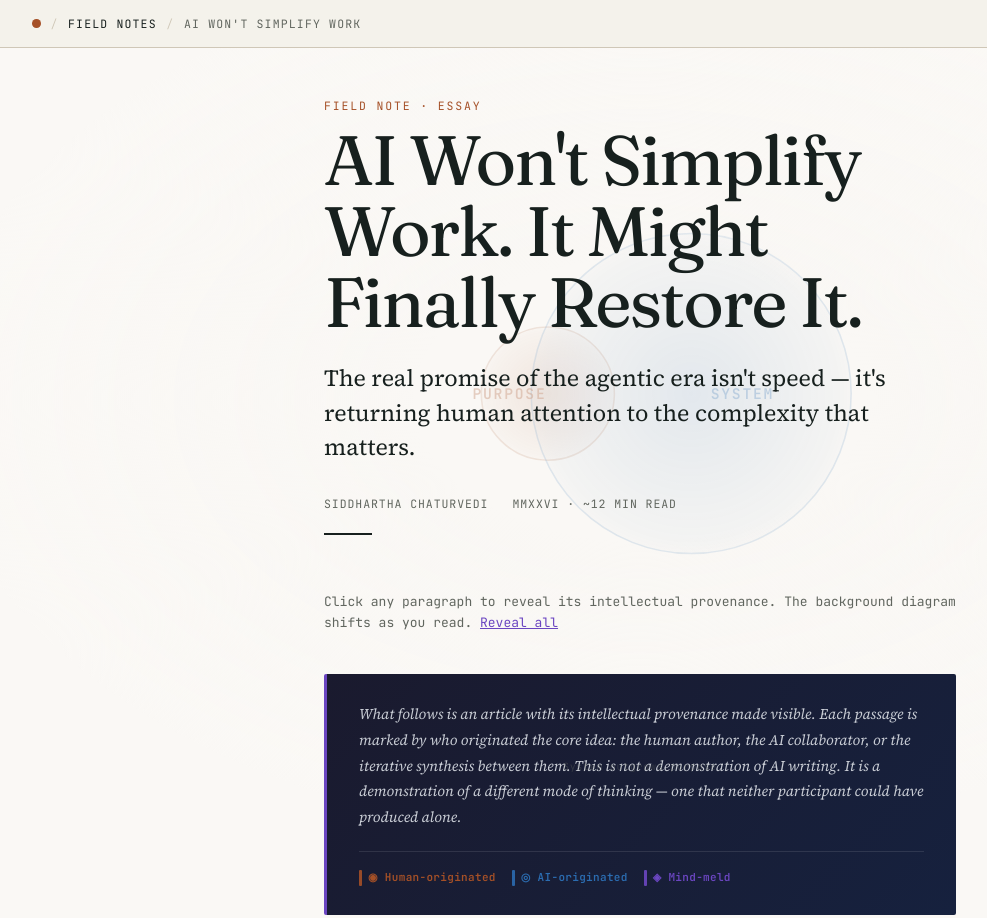
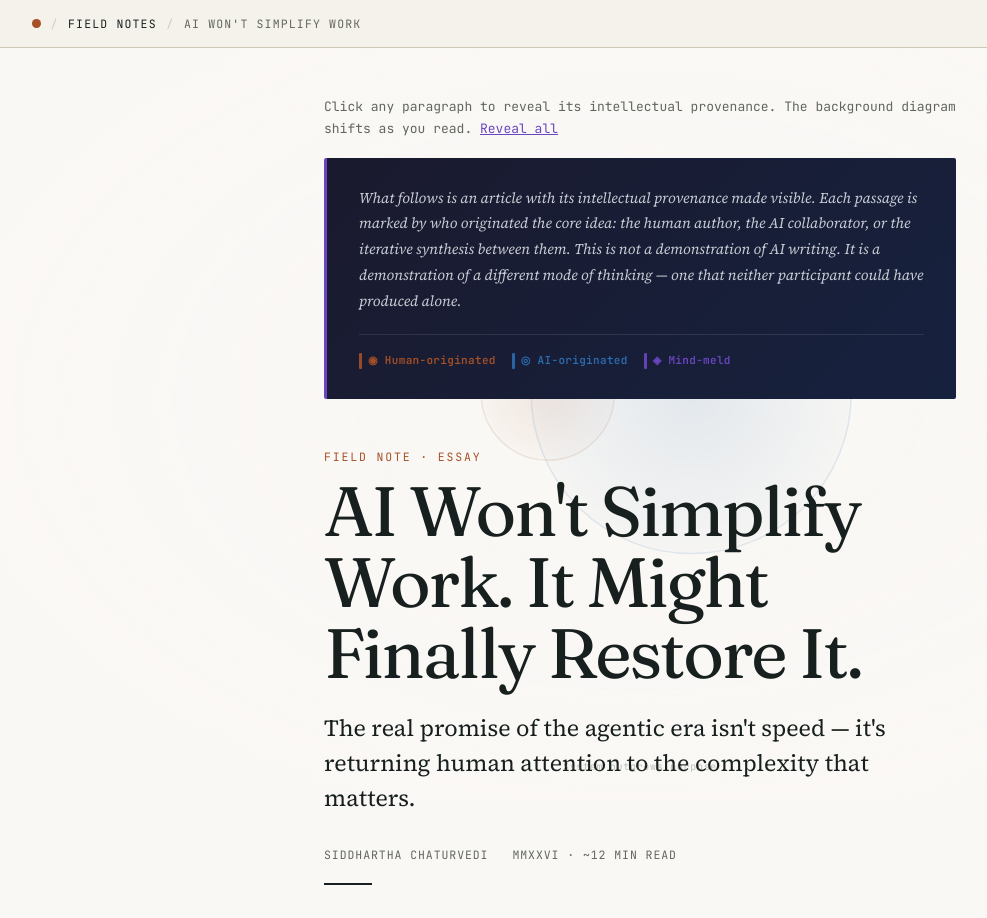
Before and after one commit to siddharthachaturvedi/sidc-portfolio, a website: page essays/fow/index.html in a window 1280 px wide. Shown: the top 918 px of the page, without its empty margins (0-987 px from the left). Drawn offline with Linux system fonts and the light colour scheme.

Commit message:
Move FOW provenance preface above title

```diff
--- a/essays/fow/index.html
+++ b/essays/fow/index.html
@@ -36,7 +36,7 @@
       "headline": "AI Won't Simplify Work. It Might Finally Restore It.",
       "description": "The real promise of the agentic era isn't speed — it's returning human attention to the complexity that matters.",
       "url": "https://sidc.ai/essays/fow/",
-      "image": "https://sidc.ai/public/images/essays/fow-thumb.png",
+      "image": "https://sidc.ai/public/images/og/fow.png",
       "datePublished": "2025-01-01",
       "author": {
         "@type": "Person",
@@ -227,7 +227,7 @@
     .instructions {
       font-size: 13px;
       color: var(--muted);
-      margin-bottom: 40px;
+      margin-bottom: 18px;
       font-family: 'JetBrains Mono', monospace;
     }
     .instructions .toggle {
@@ -586,19 +586,24 @@
         root.appendChild(el);
       };
 
-      const titleIndex = sections.findIndex((s) => s.type === 'title');
-      if (titleIndex !== -1) {
-        renderSection(sections[titleIndex], titleIndex);
-      }
-
       // Instructions line
       const instr = document.createElement('p');
       instr.className = 'instructions';
       instr.innerHTML = `Click any paragraph to reveal its intellectual provenance. The background diagram shifts as you read. <span class="toggle" id="toggleAll">${showAll ? 'Hide all' : 'Reveal all'}</span>`;
       root.appendChild(instr);
 
+      const metaIndex = sections.findIndex((s) => s.type === 'meta');
+      if (metaIndex !== -1) {
+        renderSection(sections[metaIndex], metaIndex);
+      }
+
+      const titleIndex = sections.findIndex((s) => s.type === 'title');
+      if (titleIndex !== -1) {
+        renderSection(sections[titleIndex], titleIndex);
+      }
+
       sections.forEach((s, i) => {
-        if (i === titleIndex) return;
+        if (i === metaIndex || i === titleIndex) return;
         renderSection(s, i);
       });
 
```
